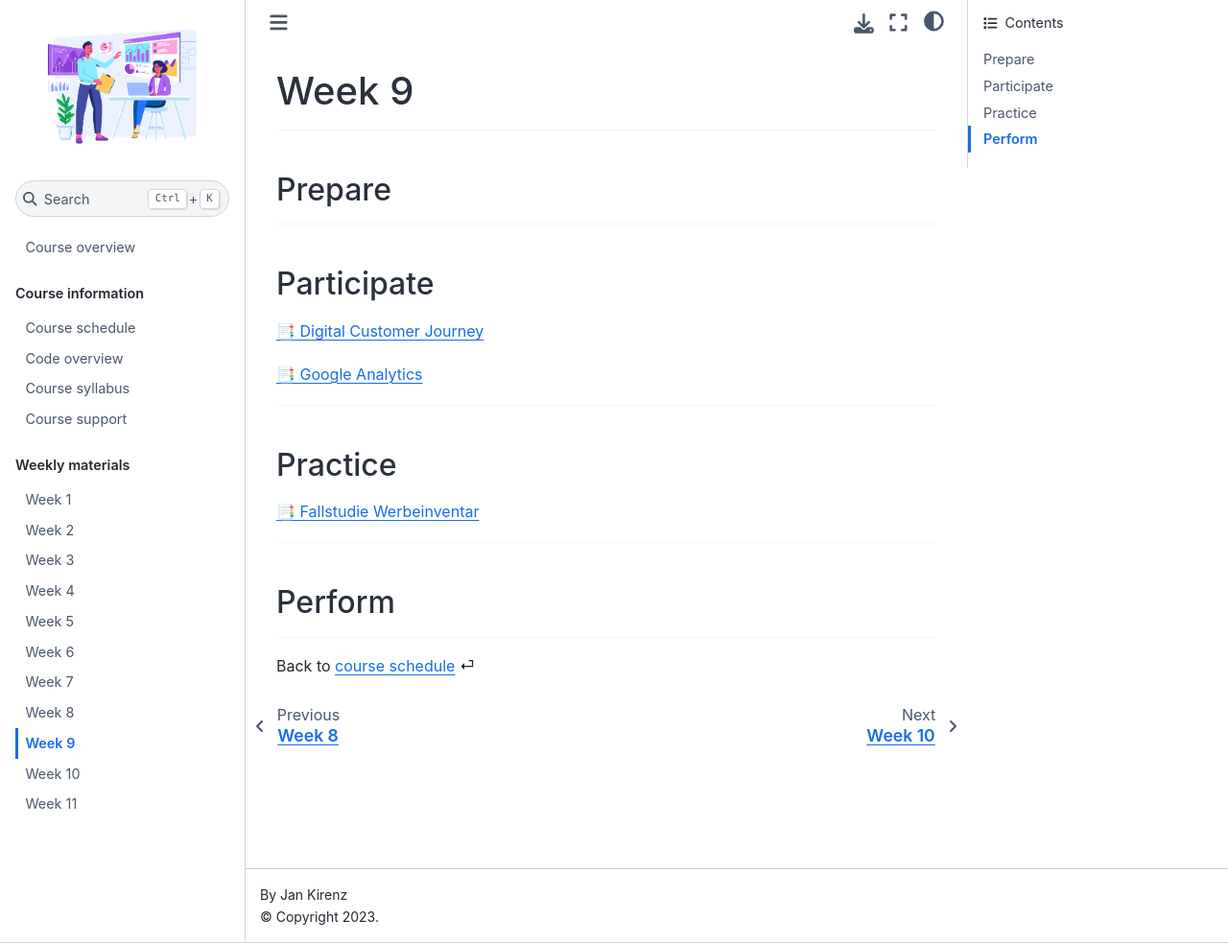
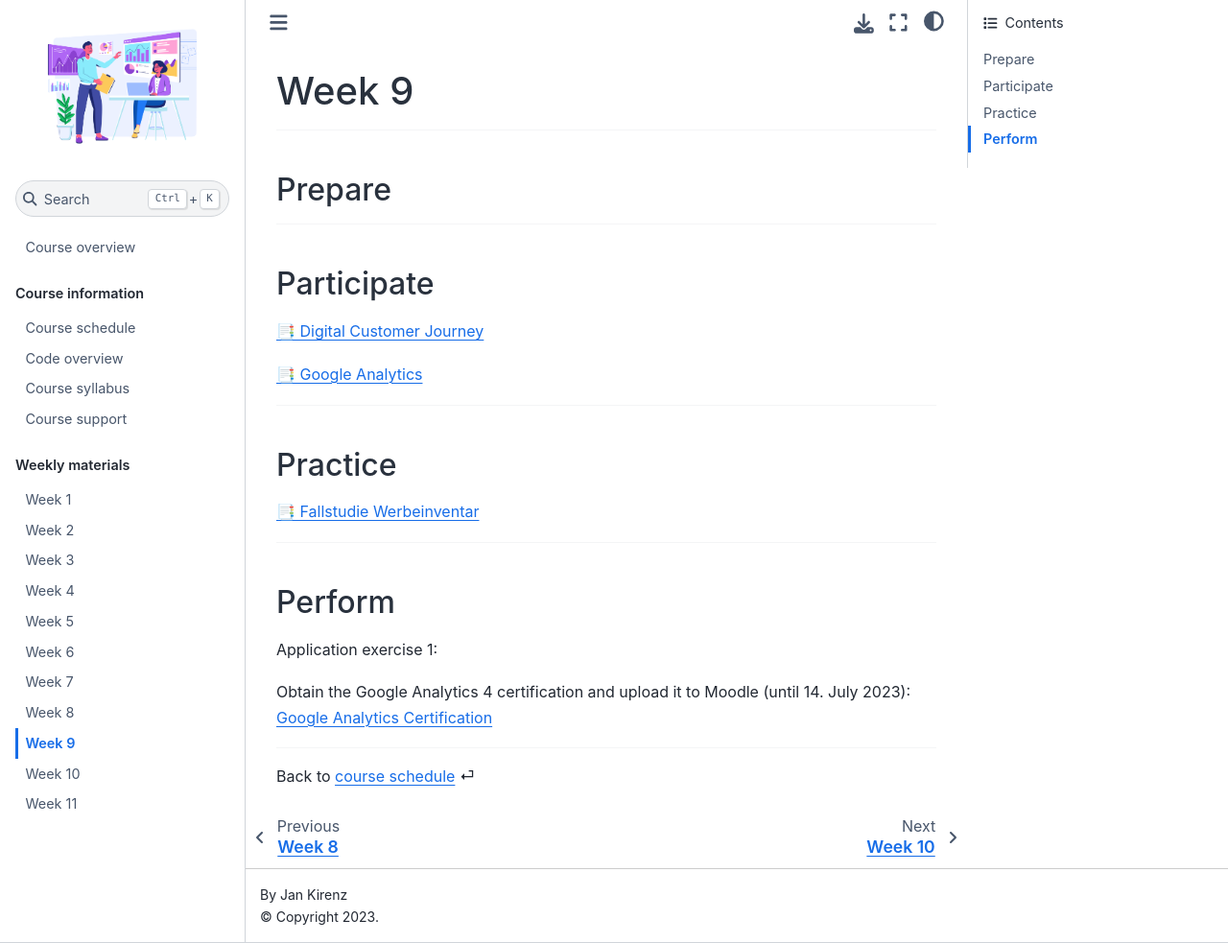
Before and after one commit to kirenz/om2, a Jupyter Book: the page built from weeks/week9.md, in a window 1280 px wide and 983 px high. Shown: the whole window at 96% size. Built offline with Jupyter Book 1.0.4 settings and Sphinx 7.4.7 and the Sphinx Book theme 1.1.4, drawn with Linux system fonts in a browser that asks for light colours.

Commit message:
Update week9.md

```diff
--- a/weeks/week9.md
+++ b/weeks/week9.md
@@ -39,6 +39,10 @@
 (perform)=
 ## Perform
 
+Application exercise 1:
+
+Obtain the Google Analytics 4 certification and upload it to Moodle (until 14. July 2023): [Google Analytics Certification](https://skillshop.exceedlms.com/student/path/508845-google-analytics-certification)
+
 
 ---
 
```
